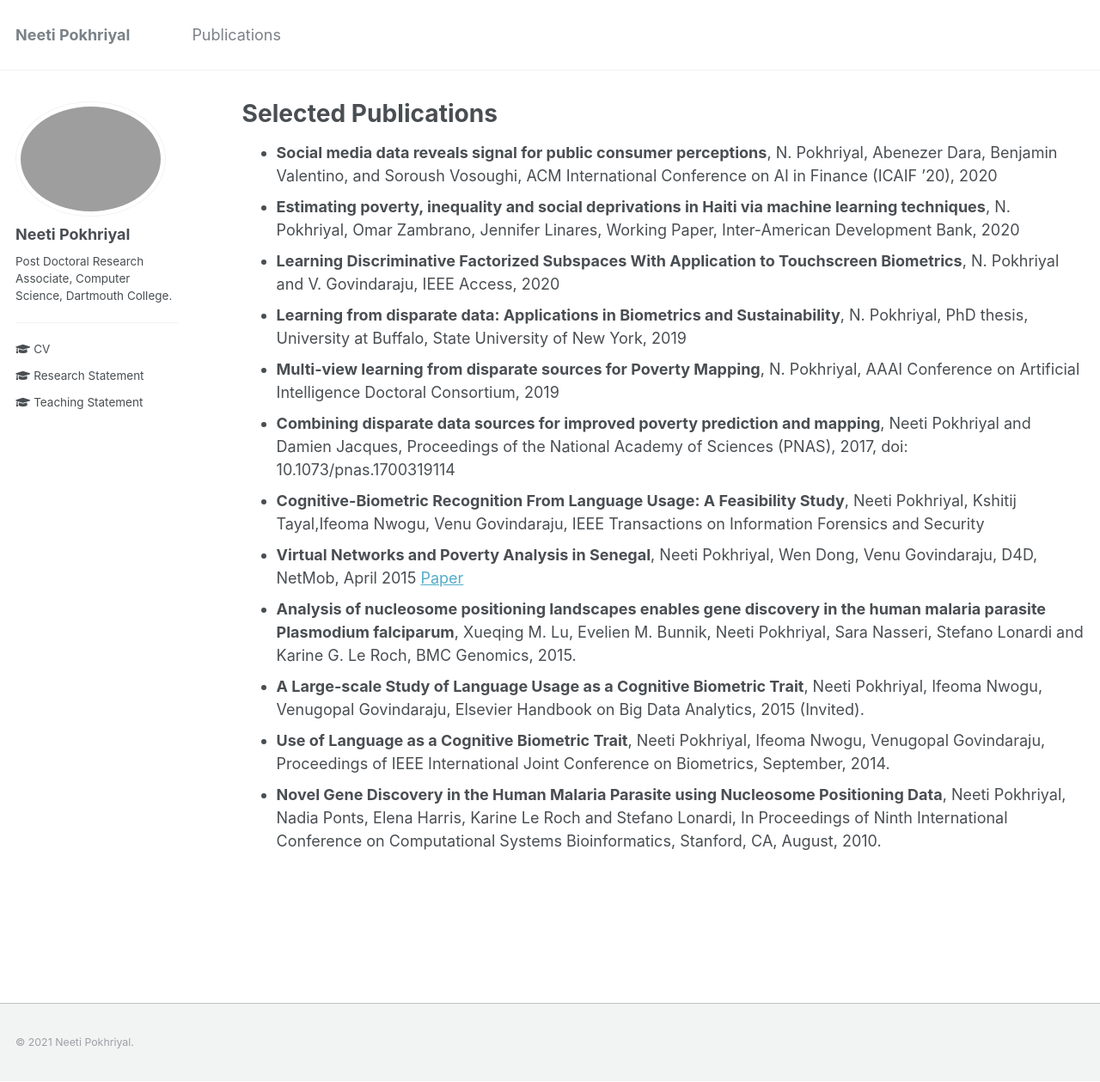
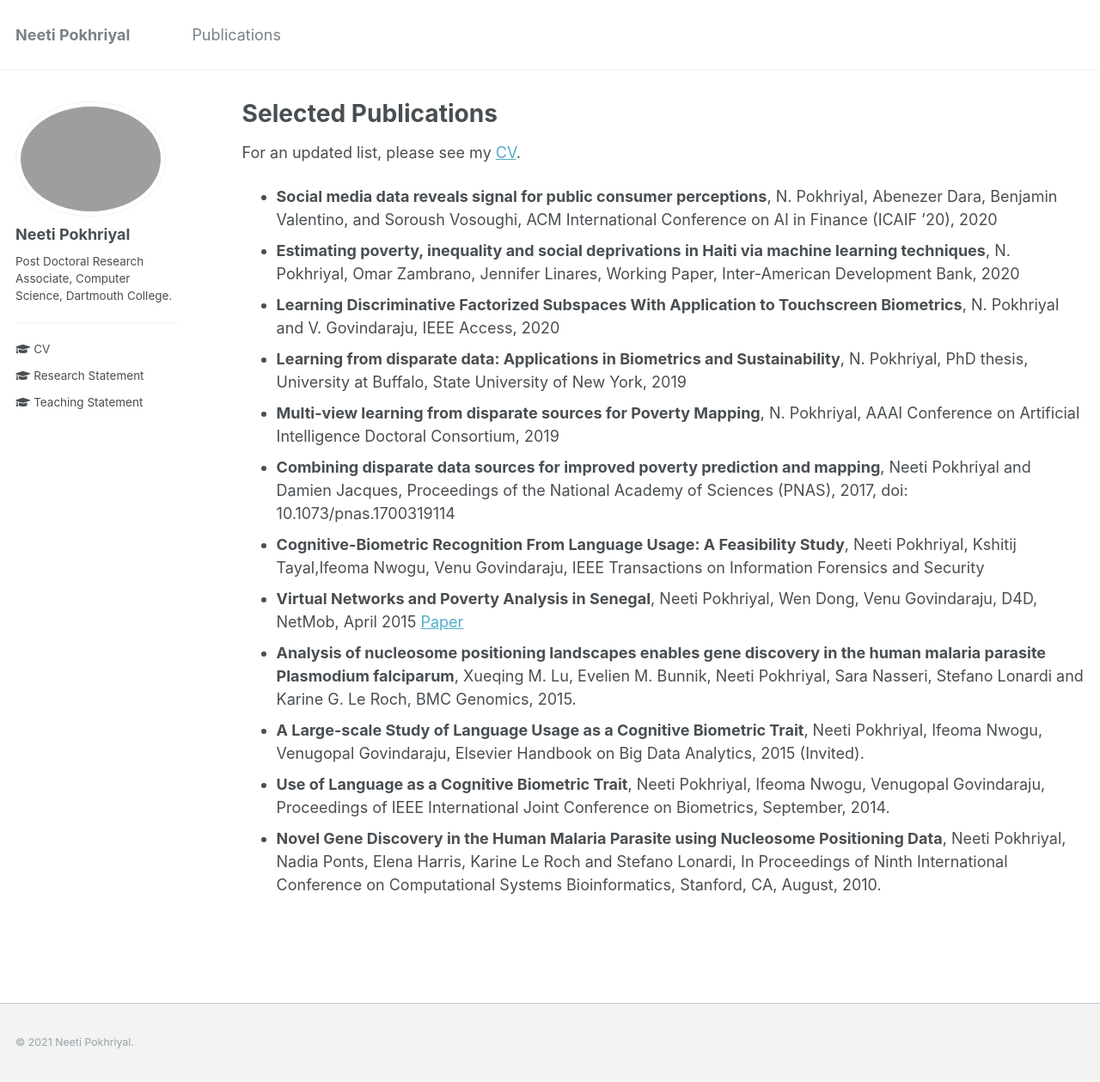
Before and after one commit to neetip/neetip.github.io, a Jekyll site: the page built from _pages/publications.md, in a window 1280 px wide and 1259 px high. Shown: the whole window at 86% size. Built offline with Jekyll 4.4.1, drawn with Linux system fonts in a browser that asks for light colours.

Commit message:
Update publications.md

```diff
--- a/_pages/publications.md
+++ b/_pages/publications.md
@@ -10,7 +10,7 @@ author_profile: true
 {% endif %}
 
 {% include base_path %}
-
+For an updated list, please see my <a href="https://neetip.github.io/assets/statements/Pokhriyal_CV.pdf">CV</a>.
 <ul>
       <li><b>Social media data reveals signal for public consumer perceptions</b>, N. Pokhriyal, Abenezer Dara, Benjamin Valentino, and Soroush Vosoughi, ACM International Conference on AI in Finance (ICAIF ’20), 2020</li>
 <li><b>Estimating poverty, inequality and social deprivations in Haiti via machine learning techniques</b>, N. Pokhriyal, Omar Zambrano, Jennifer Linares, Working Paper, Inter-American Development Bank, 2020</li>
```
